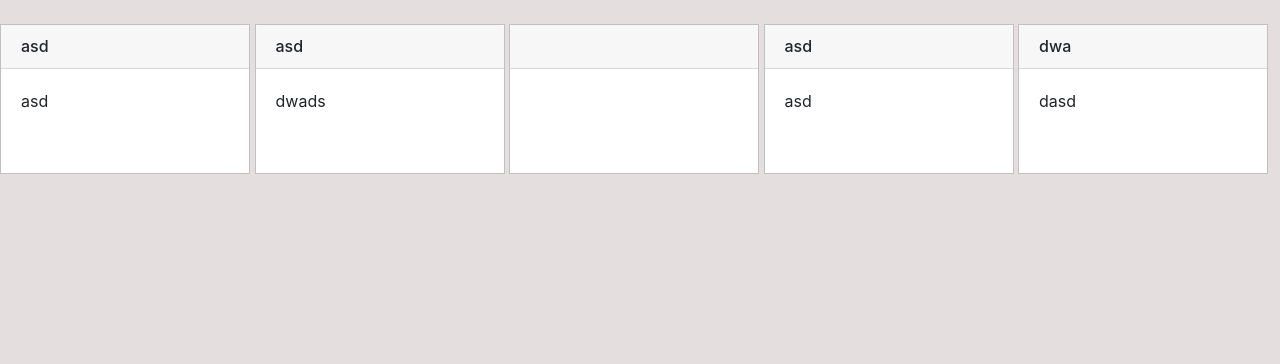
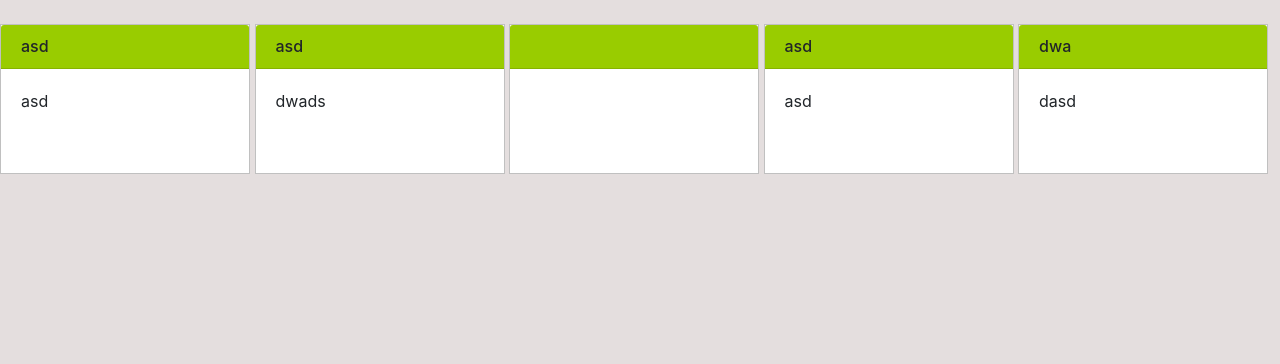
Before and after one commit to N-Tandiono/mind_space, a Flask app: page / in a window 1280 px wide; the page is wider, and only the part inside the window is pictured. Shown: the part 56-420 px from the top of that part. Run offline with Flask 2, Linux system fonts and the light colour scheme; data comes from the database, SQL or seed files in the repository; both versions use the stored data as it was after the commit; some libraries are stand-ins or nearby versions.

Commit message:
Edited Delete and Started Colours for Notes

```diff
--- a/app/routes.py
+++ b/app/routes.py
@@ -7,6 +7,8 @@ Note = models.Note
 def index():
     title = 'Mind-Space'
     notes = Note.query.all()
+    # for note in notes:
+    #     print(note.colour)
     return render_template("static.html", title=title, notes = notes)
 
 # POST (Forms)
@@ -16,7 +18,7 @@ def add_item():
     noteName = request.form.get('taskName')
     noteDescription = request.form.get('taskDescription')
     noteImportant = request.form.get('taskImportant')
-    noteColour = request.form.get('taskColour')
+    noteColour = request.form.get('Pick a Colour')
     # if not taskName:
     #     print("No TaskName!")
     #     return redirect(url_for('index'))
@@ -24,7 +26,6 @@ def add_item():
     # if not taskDescription:
     #     print("No DESCRIPTION!")
     #     return redirect(url_for('index'))
-
     # Put data into a new Task item
     new_item = Note(name=noteName, description=noteDescription, important = noteImportant, colour = noteColour)
 
@@ -45,11 +46,10 @@ def update_item(id1 = "current", xcoord = "xcoord", ycoord = "ycoord"):
     return redirect(url_for('index'))
 
 # DELETE
-@app.route('/notes/delete/<int:id2>/<int:xcoord>/<int:ycoord>/', methods=['GET', 'POST'])
-def delete_item(id2 = "current", xcoord = "xcoord", ycoord = "ycoord"):
+@app.route('/notes/delete/<string:name>/<int:xcoord>/<int:ycoord>/', methods=['GET', 'POST'])
+def delete_item(name = "current", xcoord = 0, ycoord = 0):
     print("WE ARE DELETEING!")
-    print(id1)
-    toRemove = Note.query.filter_by(id = 1).first()
-    db.session.delete(delete)
-    db.session.commit
+    toRemove = Note.query.filter_by(name = name).first()
+    db.session.delete(toRemove)
+    db.session.commit()
     return redirect(url_for('index'))
--- a/app/templates/static.html
+++ b/app/templates/static.html
@@ -73,19 +73,49 @@
     <button type="button" class="btn btn-danger"> 🗑️ </button>
   </bin-function>
 
+  <style>
+    .message_colour {
+      --color: white;
+    }
+  </style>
+
   <!-- Create the boxes with messages extracted from database -->
   <!-- Location of boxes needs to be saved into database-->
   <div>
     {% for note in notes %}
+    <script>
+      if ("{{note.colour}}" == "Grey") {
+        document.documentElement.style.setProperty('--color', '#' + 'C0C0C0');
+        console.log("Grey")
+      }
+      else if ("{{note.colour}}" == "Blue") {
+        document.documentElement.style.setProperty('--color', '#' + '99CCFF');
+        console.log("BLUE")
+      }
+      else if ("{{note.colour}}" == "Red") {
+        document.documentElement.style.setProperty('--color', '#' + '800000');
+        console.log("RED")
+      }
+      else if ("{{note.colour}}" == "Green") {
+        document.documentElement.style.setProperty('--color', '#' + '99CC00');
+      }
+      else if ("{{note.colour}}" == "Yellow") {
+        document.documentElement.style.setProperty('--color', '#' + 'FFFF99');
+        console.log("YERLLOw")
+      }
+      else {
+        document.documentElement.style.setProperty('--color', '#' + '000000');
+      }
 
-    {% print(name) %}
-    <div class="message_box">
-      <h6 class="card-header primary-color white-text" style="text-align:left;">
+    </script>
+
+
+    <div class="message_box" id={{note.name}}>
+      <h6 class="card-header primary-color" style="text-align:left; background-color: var(--color);" id={{note.name}}>
         {% if note.name == '' %}
         <span style="opacity:0;">Fill</span>
         {% else %}
         {{note.name}}
-
         {% endif %}
 
         <span style="float:right;">
@@ -188,13 +218,19 @@
       alert('Please drag within the provided canvas')
     }
     else {
-      redirectPost('/notes/update/' + id + '/' + coordX + '/' + coordY + '/')
+      // redirectPost('/notes/update/' + id + '/' + coordX + '/' + coordY + '/')
 
       console.log("hide")
       if (bin) {
         this.style.display = 'none'
-        id = '1'
-        redirectPost('/notes/delete/' + id + '/' + coordX + '/' + coordY + '/')
+        hiddenElements = $(':hidden');
+        for (const [key, object] of Object.entries(hiddenElements)) {
+          if (key == 15) {
+            toRemove = `${object.id}`
+            console.log(Object.entries(hiddenElements))
+            redirectPost('/notes/delete/' + toRemove + '/' + coordX + '/' + coordY + '/')
+          }
+        }
       }
     }
   };
@@ -256,6 +292,8 @@
     height: 150px;
     border: 1px solid silver;
     background-color: white;
+    top: noteTop;
+    left: noteLeft;
   }
 </style>
 
```
Also changed, not shown: app/data.sqlite.
